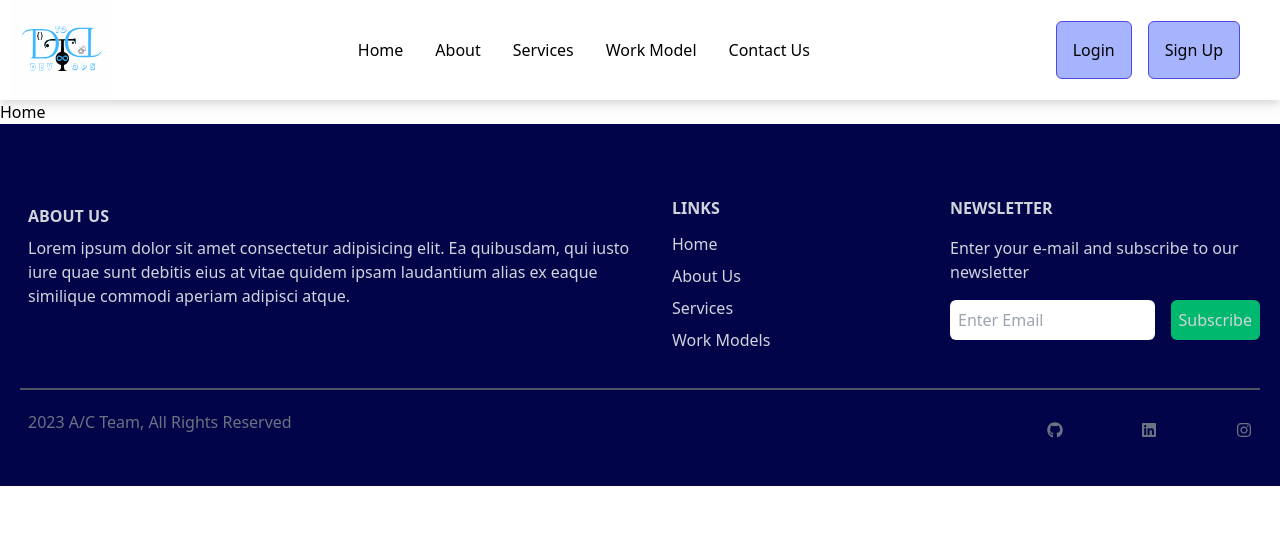
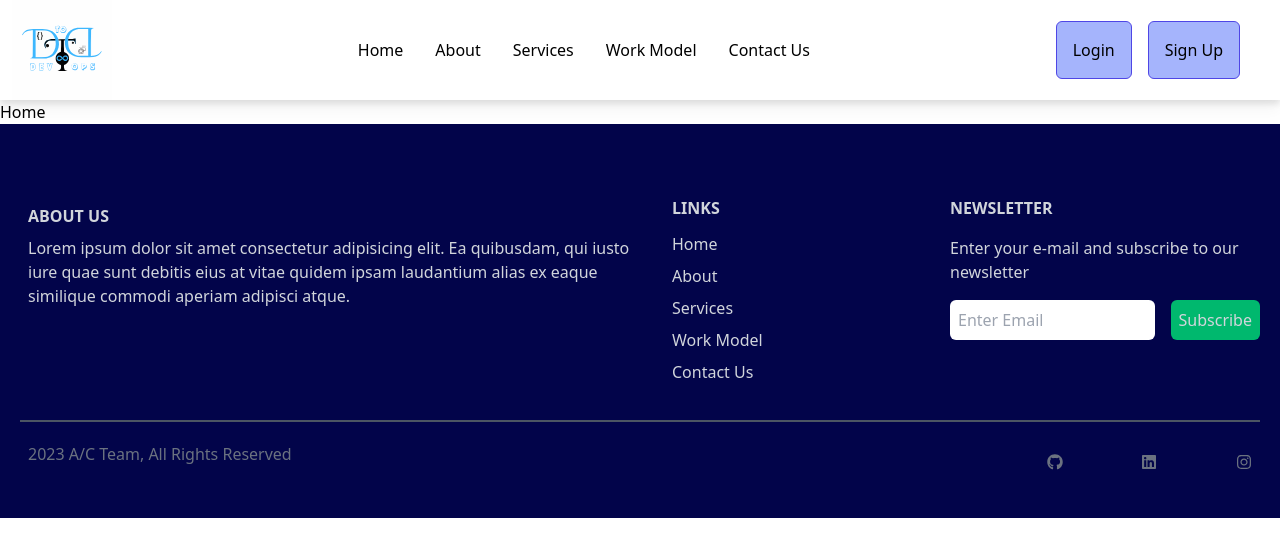
Before and after one commit to Screach37/acc-proj, a React (Vite) app: page / in a window 1280 px wide. Shown: the top 556 px of the page. Built offline with nearby package versions, Linux system fonts and the light colour scheme; some icons are missing.

Commit message:
added footer routes

```diff
--- a/src/components/Footer.jsx
+++ b/src/components/Footer.jsx
@@ -1,6 +1,7 @@
 import React from 'react'
 import {FaGithub, FaLinkedin, FaInstagram, FaYoutube} from 'react-icons/fa'
 import { FaHashnode } from "react-icons/fa6";
+import { Link } from 'react-router-dom';
 
 
 function Footer() {
@@ -16,10 +17,11 @@ function Footer() {
             <div className='pl-8'>
                 <h6 className="font-bold uppercase py-2 ">Links</h6>
                 <ol>
-                    <li className="py-1">Home</li>
-                    <li className="py-1">About Us</li>
-                    <li className="py-1">Services</li>
-                    <li className="py-1">Work Models</li>
+                    <Link to="/"><li className="py-1">Home</li></Link>
+                    <Link to="/about"><li className="py-1">About</li></Link>
+                    <Link to="/services"><li className="py-1">Services</li></Link>
+                    <Link to="/workmodel"><li className="py-1">Work Model</li></Link>
+                    <Link to="/contact"><li className="py-1">Contact Us</li></Link>
                 </ol>
             </div>
 
```
